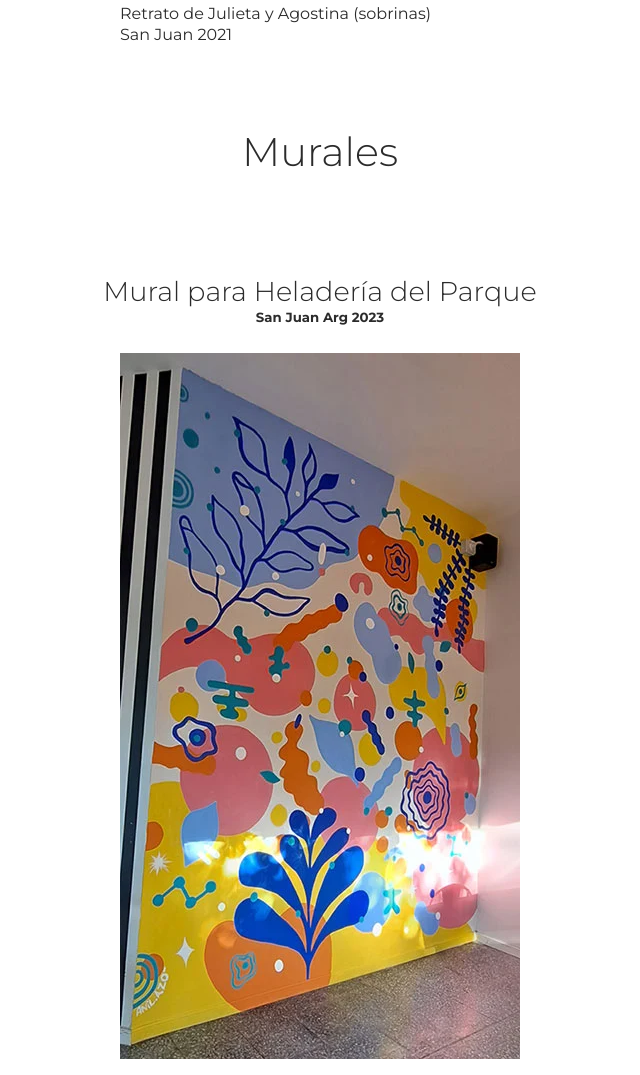
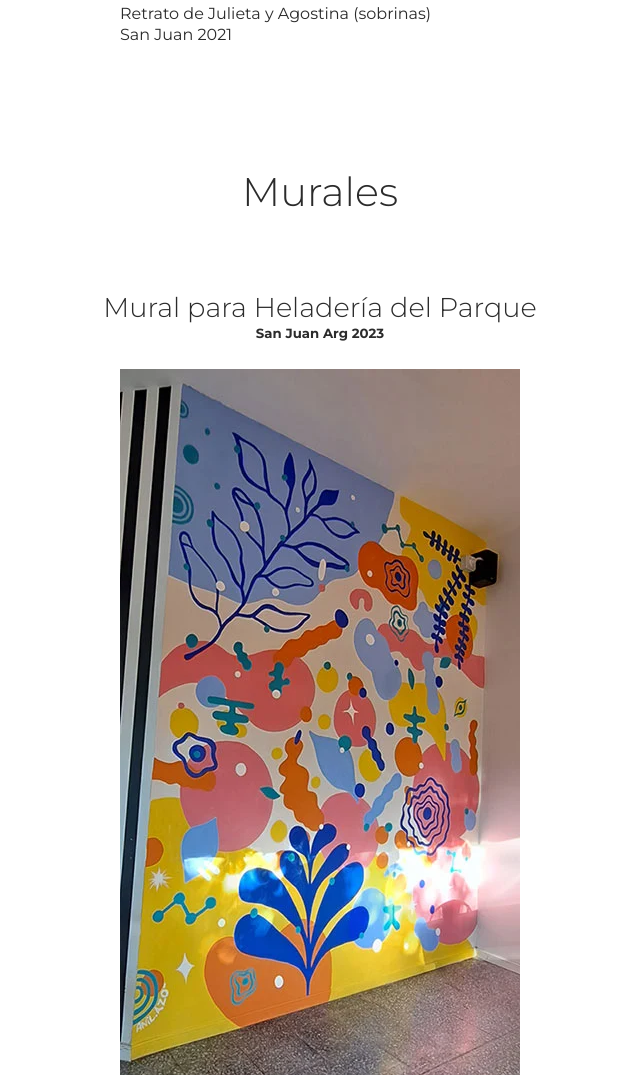
Before and after one commit to MatiasTello87/Anila, a website: page pages/obras.html in a window 1280 px wide. Shown: the part 10791-11866 px from the top of the page, without its empty margins (320-960 px from the left). Drawn offline with Linux system fonts and the light colour scheme.

Commit message:
media en bio_2

```diff
--- a/sass/pages/_obras.scss
+++ b/sass/pages/_obras.scss
@@ -158,13 +158,15 @@
         }
         .mural_titles{
             text-align: center;
+            margin: 1em;
             h4{
                 font-size: 1.7em;
                 font-weight: 300;
+                text-wrap: balance;
             }
         }
         h2{
-            margin-bottom: 2em;
+            margin: 1em;
         }
         div{
             h5{
```
Also changed, not shown: css/style.css.
